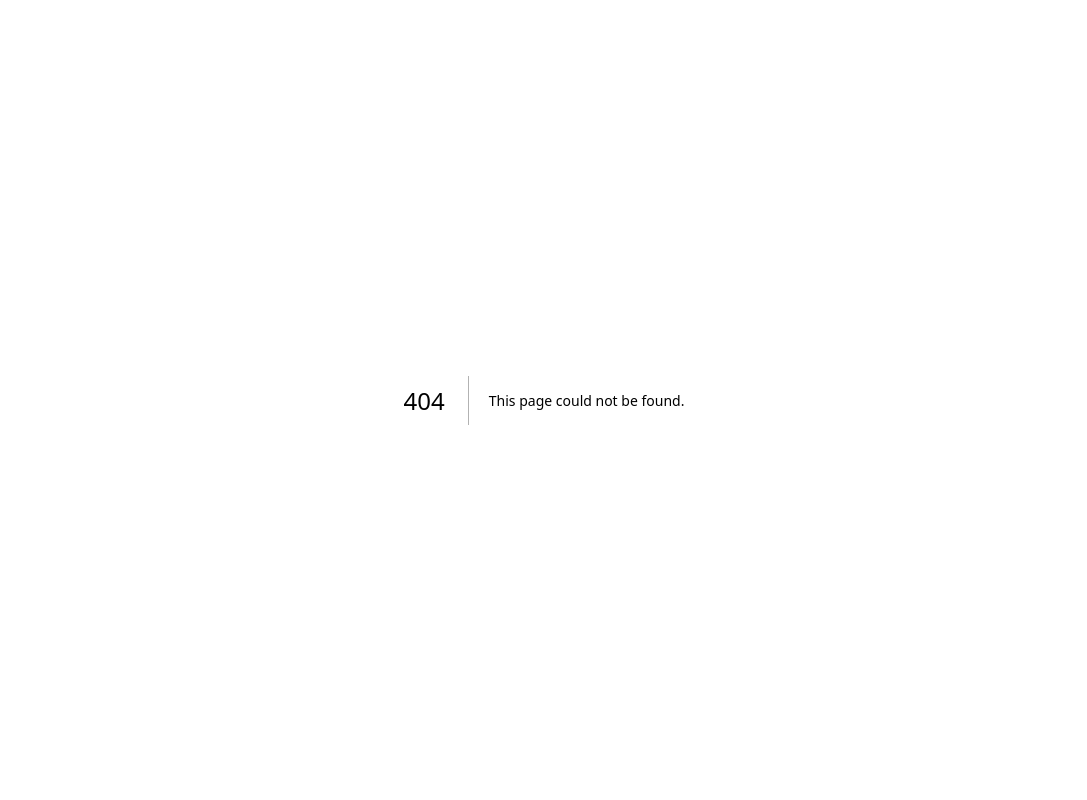
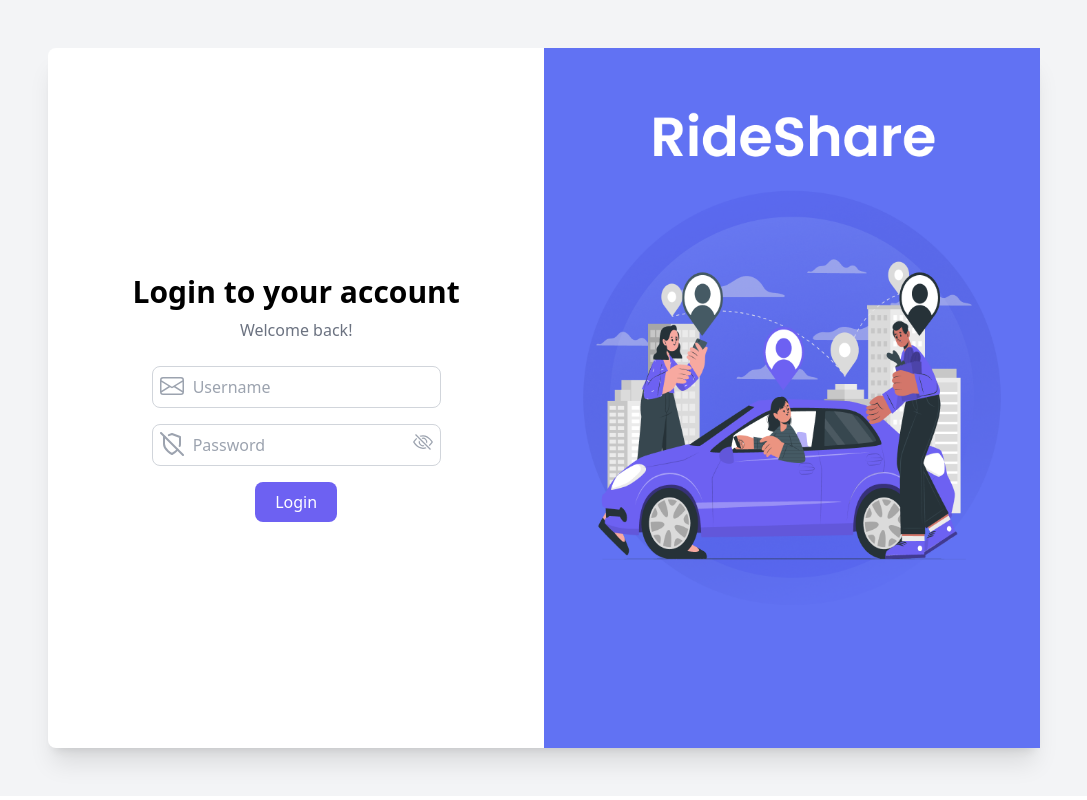
Before and after one commit to KaleabKindu/Rideshare-Web, a Next.js app: page /admin/auth/login in a window 1280 px wide. Before the commit this address had no page. Shown: the whole page, without its empty margins (96-1183 px from the left). Built offline with nearby package versions, Linux system fonts and the light colour scheme.

Commit message:
feat(Rideshare-web) : Add admin login UI

```diff
--- /dev/null
+++ b/src/pages/admin/auth/login.tsx
@@ -0,0 +1,81 @@
+import { HiEye } from "react-icons/hi";
+import { BsEnvelope } from 'react-icons/bs';
+import { FiShieldOff } from 'react-icons/fi';
+import { BsEyeSlash } from 'react-icons/bs';
+import Image from "next/image";
+import { useState } from "react";
+
+const Login: React.FC = () => {
+  const [showPassword, setShowPassword] = useState<boolean>(false);
+
+  const togglePasswordVisibility = () => {
+    setShowPassword(!showPassword);
+  };
+
+  return (
+    <div className="flex items-center justify-center bg-gray-100">
+      <div className="flex flex-col md:flex-row bg-white rounded-lg shadow-xl m-12">
+        {/* Top Section for mobile device only */}
+        <div className="w-full md:hidden">
+          <Image
+            src="/images/admin/admin-login.png"
+            alt="Admin Image"
+            width={600}
+            height={600}
+            objectFit="cover"
+          />
+        </div>
+        {/* Left Section */}
+        <div className="flex flex-col justify-center items-center w-full md:w-1/2 p-8 overflow-auto">
+          <h1 className="text-3xl font-bold mb-2">Login to your account</h1>
+          <p className="text-gray-500 mb-6">Welcome back!</p>
+          <div className="relative mb-4">
+            <input
+              type="text"
+              placeholder="Username"
+              className="pl-10 pr-4 py-2 border border-gray-300 rounded-lg focus:outline-none focus:ring-2 focus:ring-primary"
+            />
+            <div className="absolute top-2 left-2">
+              <BsEnvelope className="text-gray-400" size={24} />
+            </div>
+          </div>
+          <div className="relative mb-4">
+            <input
+              type={showPassword ? "text" : "password"}
+              placeholder="Password"
+              className="pl-10 pr-4 py-2 border border-gray-300 rounded-lg focus:outline-none focus:ring-2 focus:ring-primary"
+            />
+            <div className="absolute top-2 left-2">
+              <FiShieldOff className="text-gray-400" size={24} />
+            </div>
+            <div
+              className="absolute top-2 right-2 cursor-pointer"
+              onClick={togglePasswordVisibility}
+            >
+              {showPassword ? (
+                <HiEye className="text-gray-400" size={20} />
+              ) : (
+                <BsEyeSlash className="text-gray-400" size={20} />
+              )}
+            </div>
+          </div>
+          <button className="bg-primary text-white py-2 px-5 rounded-lg hover:bg-primary transition-colors">
+            Login
+          </button>
+        </div>
+        {/* Right Section */}
+        <div className="hidden md:block md:w-1/2">
+          <Image
+            src="/images/admin/admin-login.png"
+            alt="Admin Image"
+            width={600}
+            height={600}
+            objectFit="cover"
+          />
+        </div>
+      </div>
+    </div>
+  );
+};
+
+export default Login;
```
Also changed, not shown: public/images/admin/admin-login.png (added).
